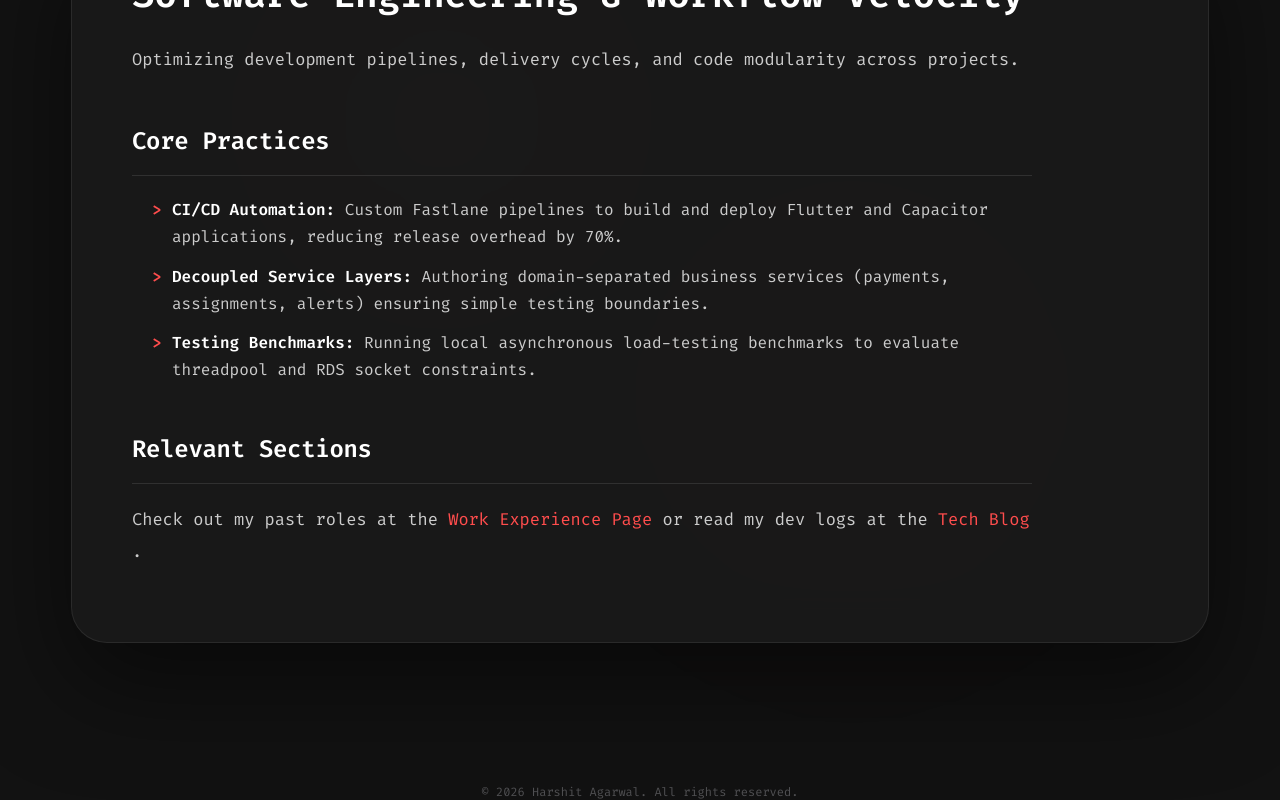
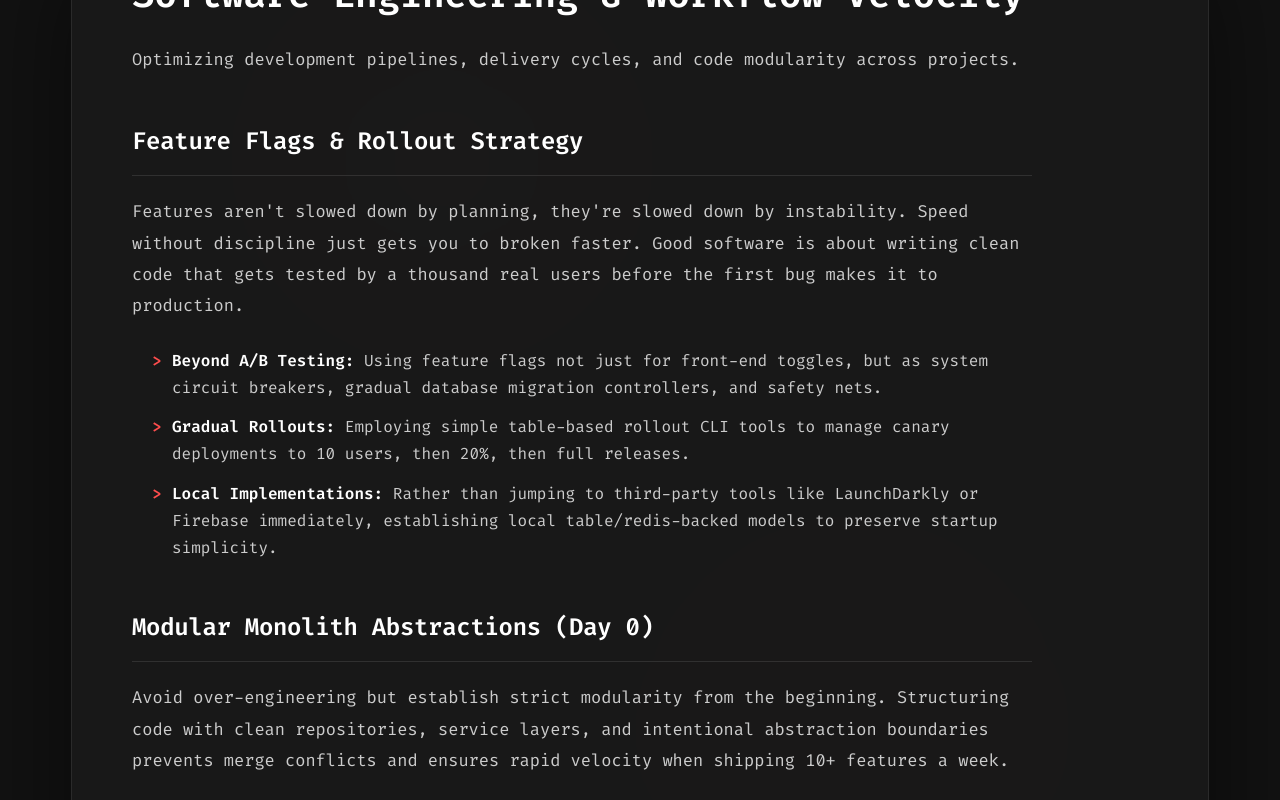
Before and after one commit to aharshit123456/aharshit123456.github.io, a Next.js app: page /engineering in a window 1280 px wide. Shown: the part 240-1040 px from the top of the page. Built offline with nearby package versions, Linux system fonts and the light colour scheme.

Commit message:
Populate new systems, engineering, and AI index pages with details from LinkedIn posts

```diff
--- a/src/app/engineering/page.tsx
+++ b/src/app/engineering/page.tsx
@@ -26,12 +26,20 @@ export default function EngineeringClusterPage() {
           <h1>Software Engineering & Workflow Velocity</h1>
           <p>Optimizing development pipelines, delivery cycles, and code modularity across projects.</p>
 
-          <h2>Core Practices</h2>
+          <h2>Feature Flags & Rollout Strategy</h2>
+          <p>
+            Features aren't slowed down by planning, they're slowed down by instability. Speed without discipline just gets you to broken faster. Good software is about writing clean code that gets tested by a thousand real users before the first bug makes it to production.
+          </p>
           <ul>
-            <li><strong>CI/CD Automation:</strong> Custom Fastlane pipelines to build and deploy Flutter and Capacitor applications, reducing release overhead by 70%.</li>
-            <li><strong>Decoupled Service Layers:</strong> Authoring domain-separated business services (payments, assignments, alerts) ensuring simple testing boundaries.</li>
-            <li><strong>Testing Benchmarks:</strong> Running local asynchronous load-testing benchmarks to evaluate threadpool and RDS socket constraints.</li>
+            <li><strong>Beyond A/B Testing:</strong> Using feature flags not just for front-end toggles, but as system circuit breakers, gradual database migration controllers, and safety nets.</li>
+            <li><strong>Gradual Rollouts:</strong> Employing simple table-based rollout CLI tools to manage canary deployments to 10 users, then 20%, then full releases.</li>
+            <li><strong>Local Implementations:</strong> Rather than jumping to third-party tools like LaunchDarkly or Firebase immediately, establishing local table/redis-backed models to preserve startup simplicity.</li>
           </ul>
+
+          <h2>Modular Monolith Abstractions (Day 0)</h2>
+          <p>
+            Avoid over-engineering but establish strict modularity from the beginning. Structuring code with clean repositories, service layers, and intentional abstraction boundaries prevents merge conflicts and ensures rapid velocity when shipping 10+ features a week.
+          </p>
 
           <h2>Relevant Sections</h2>
           <p>
```
Also changed, not shown: src/app/ai/page.tsx (+13 -4 lines), src/app/systems/page.tsx (+14 -4 lines).
